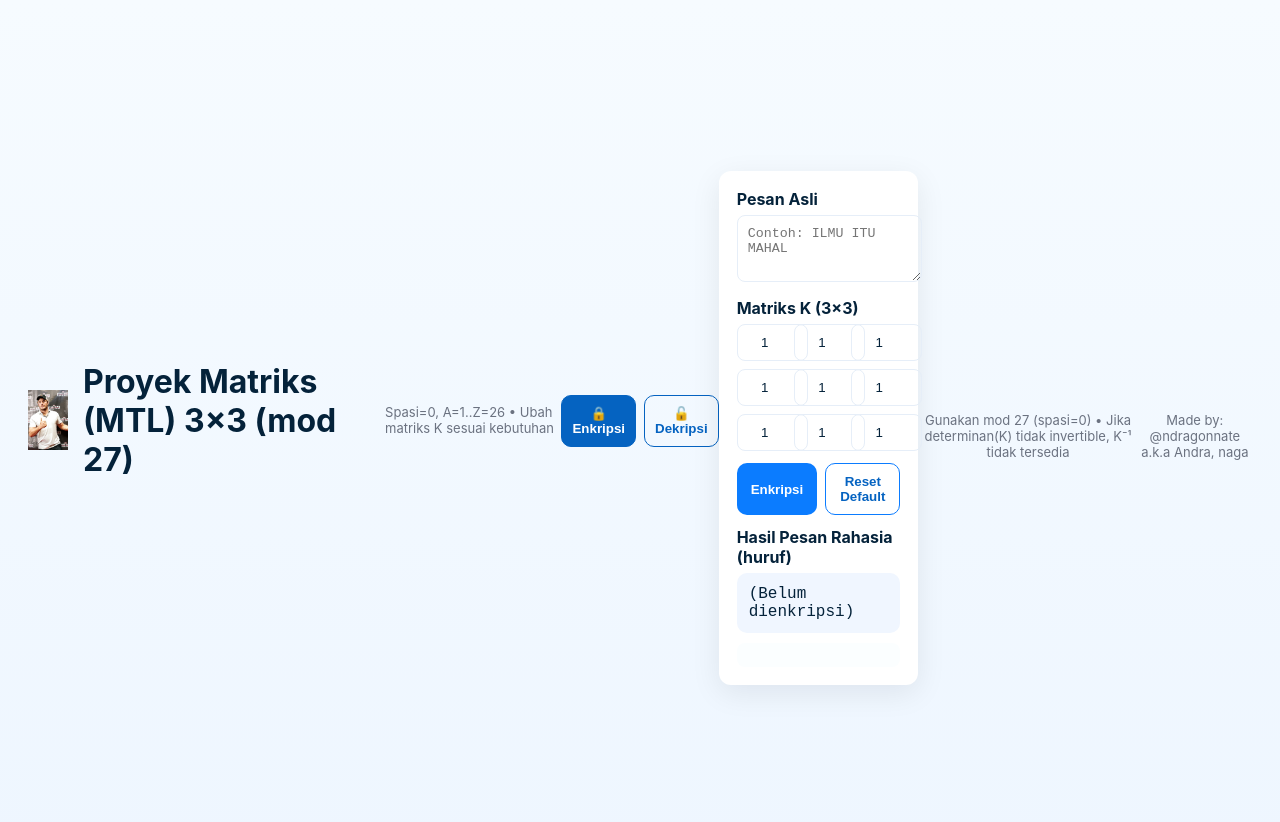
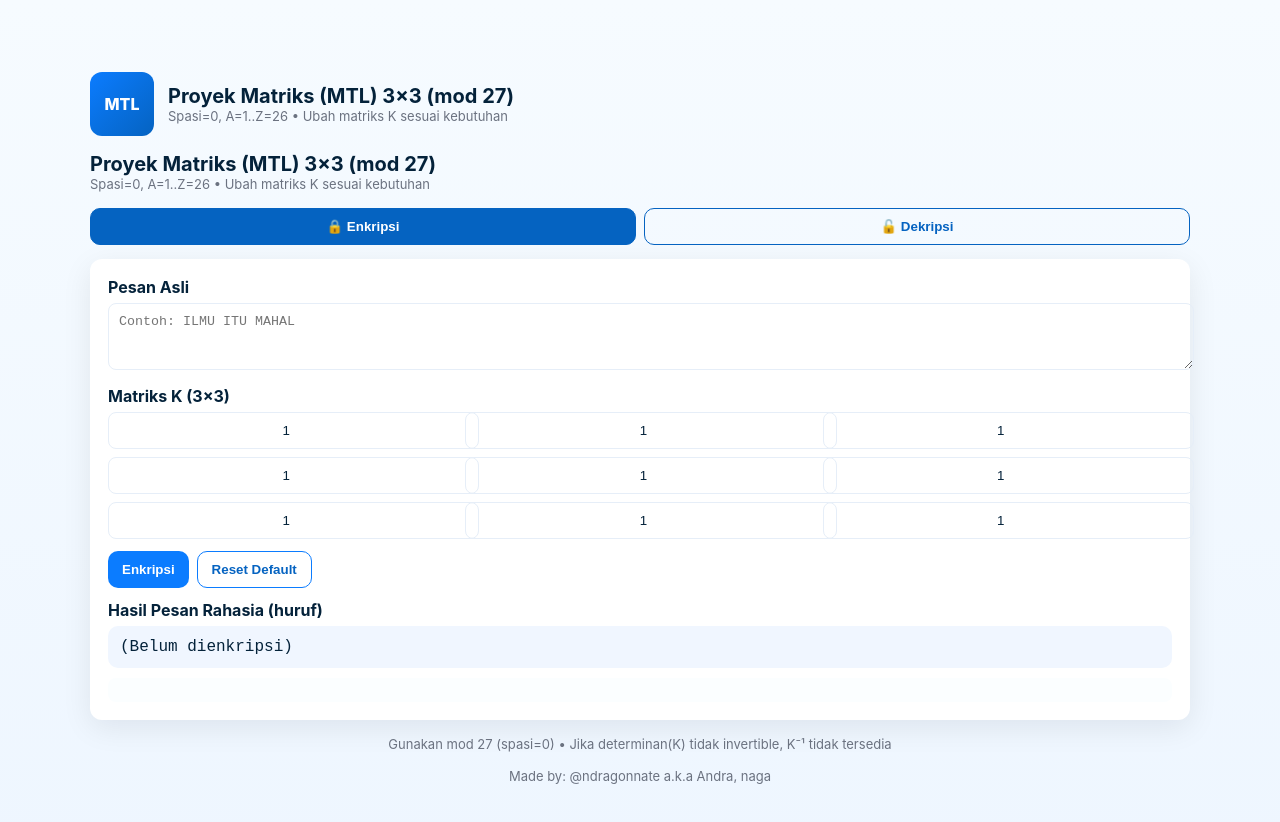
Before and after one commit to Ndragorr/matrix-dencription, a plain HTML site: page index.html in a window 1280 px wide. Drawn offline with Linux system fonts and the light colour scheme.

```diff
--- a/index.html
+++ b/index.html
@@ -12,17 +12,8 @@
   body{margin:0;background:linear-gradient(180deg,#f6fbff,#eef6ff);color:#04223a;min-height:100vh;display:flex;align-items:center;justify-content:center;padding:28px}
   .wrap{width:100%;max-width:1100px}
   header{display:flex;align-items:center;gap:14px;margin-bottom:16px}
-  .logo img {
-  height: 60px;      /* ubah sesuai kebutuhan */
-  width: auto;
-  vertical-align: middle;
-}
-
-header {
-  display: flex;
-  align-items: center;
-  gap: 15px;          /* jarak antara logo dan teks */
-}
+  .logo{width:64px;height:64px;border-radius:12px;background:linear-gradient(135deg,var(--accent),var(--accent2));display:grid;place-items:center;font-weight:800;color:white}
+  h1{margin:0;font-size:20px}
   .sub{color:var(--muted);font-size:13px}
   .tabs{display:flex;gap:8px;margin-bottom:14px}
   .tab-btn{flex:1;text-align:center;padding:10px;border-radius:10px;font-weight:700;cursor:pointer;border:1px solid var(--accent2);color:var(--accent2);background:transparent;transition:.2s}
@@ -45,9 +36,14 @@
 <body>
 <div class="wrap">
   <header>
-<div class="logo">
-  <img src="IMG_6432.jpeg" alt="MTL Logo">
-</div>
+<div class="wrap">
+  <header>
+    <div class="logo">MTL</div>
+    <div>
+      <h1>Proyek Matriks (MTL) 3×3 (mod 27)</h1>
+      <div class="sub">Spasi=0, A=1..Z=26 • Ubah matriks K sesuai kebutuhan</div>
+    </div>
+  </header>
       <h1>Proyek Matriks (MTL) 3×3 (mod 27)</h1>
       <div class="sub">Spasi=0, A=1..Z=26 • Ubah matriks K sesuai kebutuhan</div>
     </div>
```
